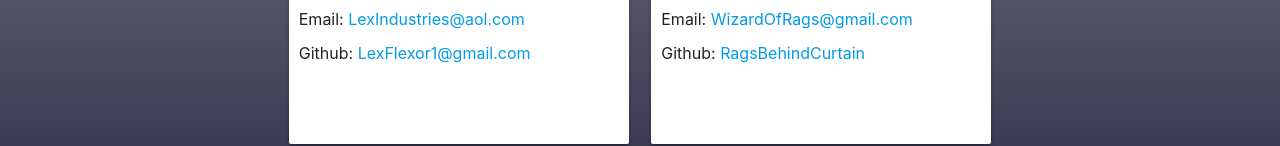
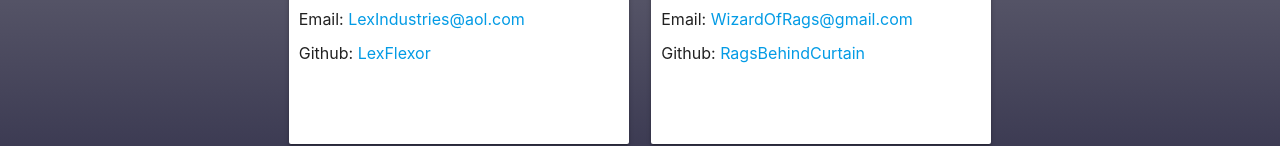
Before and after one commit to ohNOitsRO/team-profile-generator, a website: page dist/index.html in a window 1280 px wide. Shown: the part 555-701 px from the top of the page. Drawn offline with nearby package versions, Linux system fonts and the light colour scheme.

Commit message:
Recorded video demo + finishing touches

```diff
--- a/dist/index.html
+++ b/dist/index.html
@@ -61,7 +61,7 @@
         <div class="card-body">
             <p class="id">ID: 771</p>
             <p class="email">Email: <a href="mailto:LexIndustries@aol.com">LexIndustries@aol.com</a></p>
-            <p class="github">Github: <a href="https://github.com/LexFlexor1@gmail.com">LexFlexor1@gmail.com</a></p>
+            <p class="github">Github: <a href="https://github.com/LexFlexor">LexFlexor</a></p>
         </div>
     </div>
 </div>
@@ -98,7 +98,7 @@
           </div>
       </main>
 
-</body>
-<script src="https://code.jquery.com/jquery-3.5.1.slim.min.js" integrity="sha384-DfXdz2htPH0lsSSs5nCTpuj/zy4C+OGpamoFVy38MVBnE+IbbVYUew+OrCXaRkfj" crossorigin="anonymous"></script>
-<script src="https://cdnjs.cloudflare.com/ajax/libs/materialize/1.0.0/js/materialize.min.js"></script>
-</html>
+    </body>
+    <script src="https://code.jquery.com/jquery-3.5.1.slim.min.js" integrity="sha384-DfXdz2htPH0lsSSs5nCTpuj/zy4C+OGpamoFVy38MVBnE+IbbVYUew+OrCXaRkfj" crossorigin="anonymous"></script>
+    <script src="https://cdnjs.cloudflare.com/ajax/libs/materialize/1.0.0/js/materialize.min.js"></script>
+    </html>
```
Also changed, not shown: README.md, assets/image/team-profile-generator-demo.PNG (deleted), assets/images/team-profile-generator-demo.PNG (added).
